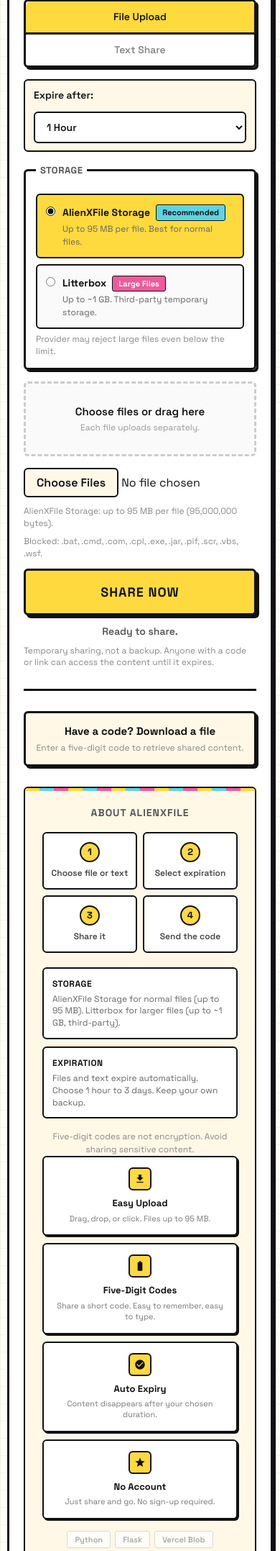
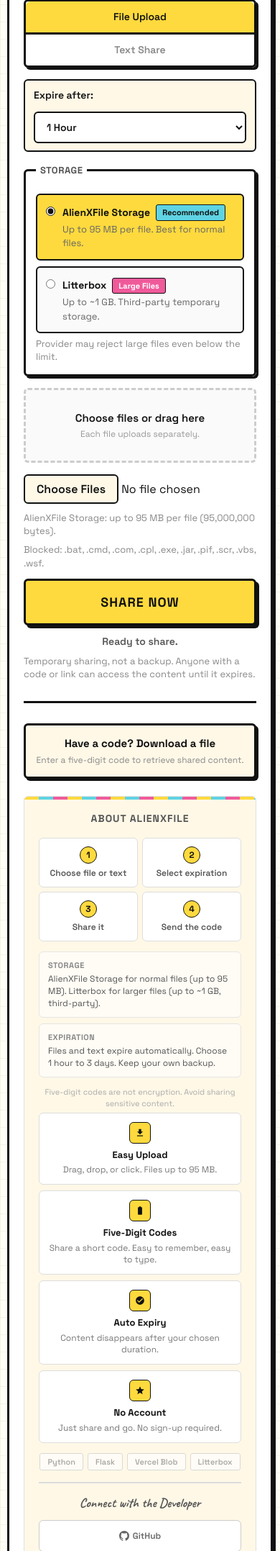
Before and after one commit to aryankahar31/AlienXFileV2, a Flask app: page / in a window 390 px wide. Shown: the part 162-2317 px from the top of the page at 72% size. Run offline with Flask 3, Linux system fonts and the light colour scheme; some libraries are stand-ins or nearby versions.

Commit message:
ui: final responsive and readability polish

```diff
--- a/static/style.css
+++ b/static/style.css
@@ -99,7 +99,7 @@ a:hover { color: var(--pink); }
     border-radius: var(--radius);
     box-shadow: var(--shadow);
     width: 100%;
-    max-width: 560px;
+    max-width: 660px;
     padding: 40px 36px;
     animation: cardIn 0.4s ease-out;
 }
@@ -175,7 +175,7 @@ h1 {
 .storage-option:has(input:checked) { background: var(--yellow); border-color: var(--black); }
 .storage-option input { margin-top: 4px; accent-color: var(--black); flex-shrink: 0; }
 .storage-option strong { font-size: 14px; }
-.storage-option small { display: block; color: #666; margin-top: 2px; font-size: 12px; }
+.storage-option small { display: block; color: #666; margin-top: 2px; font-size: 13px; }
 .storage-badge {
     display: inline-block; font-size: 11px; padding: 2px 8px;
     border-radius: 3px; font-weight: 700; border: 1px solid var(--black);
@@ -183,8 +183,8 @@ h1 {
 }
 .storage-badge--rec { background: var(--cyan); }
 .storage-badge--large { background: var(--pink); color: #fff; }
-#storageWarning { color: #b45309; margin-top: 8px; font-size: 12px; }
-#storageHostingNote { font-size: 12px; color: #888; margin-top: 6px; margin-bottom: 0; }
+#storageWarning { color: #b45309; margin-top: 8px; font-size: 13px; }
+#storageHostingNote { font-size: 13px; color: #888; margin-top: 6px; margin-bottom: 0; }
 
 /* ========== FILE INPUT ========== */
 #fileInputLabel {
@@ -293,8 +298,8 @@ button[type="submit"]:active { transform: translate(2px, 2px); box-shadow: 1px 1
 
 /* ========== ABOUT SECTION ========== */
 .about-section {
-    margin-top: 28px; padding: 24px;
-    border: var(--border-light); border-radius: var(--radius);
+    margin-top: 24px; padding: 20px;
+    border: 1px solid #e0e0e0; border-radius: var(--radius);
     background: var(--cream); position: relative; overflow: hidden;
 }
 .about-section::before {
@@ -313,56 +318,56 @@ button[type="submit"]:active { transform: translate(2px, 2px); box-shadow: 1px 1
 
 /* How it works — numbered steps */
 .how-grid {
-    display: grid; grid-template-columns: repeat(4, 1fr); gap: 8px;
-    margin-bottom: 20px;
+    display: grid; grid-template-columns: repeat(4, 1fr); gap: 6px;
+    margin-bottom: 14px;
 }
 .how-step {
-    text-align: center; padding: 12px 8px;
-    border: var(--border-light); border-radius: var(--radius);
+    text-align: center; padding: 10px 6px;
+    border: 1px solid #ddd; border-radius: var(--radius);
     background: #fff;
 }
 .how-step-num {
-    display: inline-flex; width: 28px; height: 28px; align-items: center; justify-content: center;
-    background: var(--yellow); border: 2px solid var(--black); border-radius: 50%;
-    font-size: 13px; font-weight: 700; margin-bottom: 6px;
+    display: inline-flex; width: 24px; height: 24px; align-items: center; justify-content: center;
+    background: var(--yellow); border: 1px solid var(--black); border-radius: 50%;
+    font-size: 12px; font-weight: 700; margin-bottom: 4px;
 }
-.how-step p { font-size: 12px; font-weight: 600; color: #444; margin: 0; }
+.how-step p { font-size: 12px; font-weight: 600; color: #555; margin: 0; }
 
 /* About info cards */
 .about-cards {
-    display: grid; grid-template-columns: 1fr 1fr; gap: 10px;
-    margin-bottom: 16px;
+    display: grid; grid-template-columns: 1fr 1fr; gap: 8px;
+    margin-bottom: 12px;
 }
 .about-card {
-    padding: 12px; border: var(--border-light); border-radius: var(--radius);
-    background: #fff;
+    padding: 10px 12px; border: 1px solid #e5e5e5; border-radius: var(--radius);
+    background: rgba(255,255,255,0.6);
 }
-.about-card h4 { font-size: 12px; font-weight: 700; text-transform: uppercase; letter-spacing: 0.5px; margin-bottom: 4px; color: var(--black); }
-.about-card p { font-size: 12px; color: #666; margin: 0; line-height: 1.4; }
+.about-card h4 { font-size: 11px; font-weight: 700; text-transform: uppercase; letter-spacing: 0.5px; margin-bottom: 3px; color: #888; }
+.about-card p { font-size: 12px; color: #555; margin: 0; line-height: 1.4; }
 
 .about-footer {
-    text-align: center; font-size: 12px; color: #888; margin-top: 4px;
+    text-align: center; font-size: 11px; color: #aaa; margin-top: 4px; margin-bottom: 4px;
 }
 
 /* ========== FEATURES ========== */
 .features-grid {
-    display: grid; grid-template-columns: repeat(2, 1fr); gap: 10px;
-    margin-bottom: 16px;
+    display: grid; grid-template-columns: repeat(2, 1fr); gap: 8px;
+    margin-bottom: 14px;
 }
 .feature-card {
-    background: #fff; border: var(--border-light); border-radius: var(--radius);
-    padding: 14px 12px; text-align: center; box-shadow: 2px 2px 0 var(--black);
+    background: #fff; border: 1px solid #ddd; border-radius: var(--radius);
+    padding: 12px 10px; text-align: center;
     transition: all 0.15s ease;
 }
-.feature-card:hover { transform: translate(-1px, -1px); box-shadow: 3px 3px 0 var(--black); }
+.feature-card:hover { border-color: var(--black); }
 .feature-icon {
-    width: 32px; height: 32px; margin: 0 auto 8px;
-    border: 2px solid var(--black); border-radius: var(--radius);
+    width: 30px; height: 30px; margin: 0 auto 6px;
+    border: 1px solid var(--black); border-radius: var(--radius);
     background: var(--yellow); display: flex; align-items: center; justify-content: center;
 }
-.feature-icon svg { width: 16px; height: 16px; fill: var(--black); }
-.feature-card h4 { font-size: 13px; font-weight: 700; margin-bottom: 4px; }
-.feature-card p { font-size: 11px; line-height: 1.4; color: #777; margin: 0; }
+.feature-icon svg { width: 14px; height: 14px; fill: var(--black); }
+.feature-card h4 { font-size: 13px; font-weight: 700; margin-bottom: 3px; }
+.feature-card p { font-size: 12px; line-height: 1.35; color: #777; margin: 0; }
 
 /* ========== TECH STACK (secondary) ========== */
 .tech-stack {
@@ -401,15 +406,16 @@ button[type="submit"]:active { transform: translate(2px, 2px); box-shadow: 1px 1
 #cancelUpload { margin-top: 12px; }
 
 /* ========== NOTICES ========== */
-.notice { color: #888; font-size: 12px; margin: 8px 0; line-height: 1.4; }
+.notice { color: #888; font-size: 13px; margin: 8px 0; line-height: 1.4; }
 
 /* ========== COPY FALLBACK ========== */
 .copy-fallback { width: 100%; min-height: 44px; }
 
 /* ========== RESULT LINKS ========== */
-.result-links { display: flex; flex-wrap: wrap; align-items: center; gap: 8px; }
+.result-links { display: flex; flex-wrap: wrap; align-items: center; gap: 8px; margin-top: 8px; }
 .result-links a { display: inline-flex; align-items: center; }
-.upload-item p, #result h3 { margin-bottom: 10px; }
+.upload-item p, #result h3 { margin-bottom: 8px; }
+.upload-item p { font-size: 12px; color: #888; }
 .qr-details { margin-top: 10px; }
 .qr-details summary { cursor: pointer; font-weight: 600; font-size: 14px; min-height: 44px; display: flex; align-items: center; }
 .qr-inline {
```
Also changed, not shown: other parts of static/style.css (+16 -11 lines).
